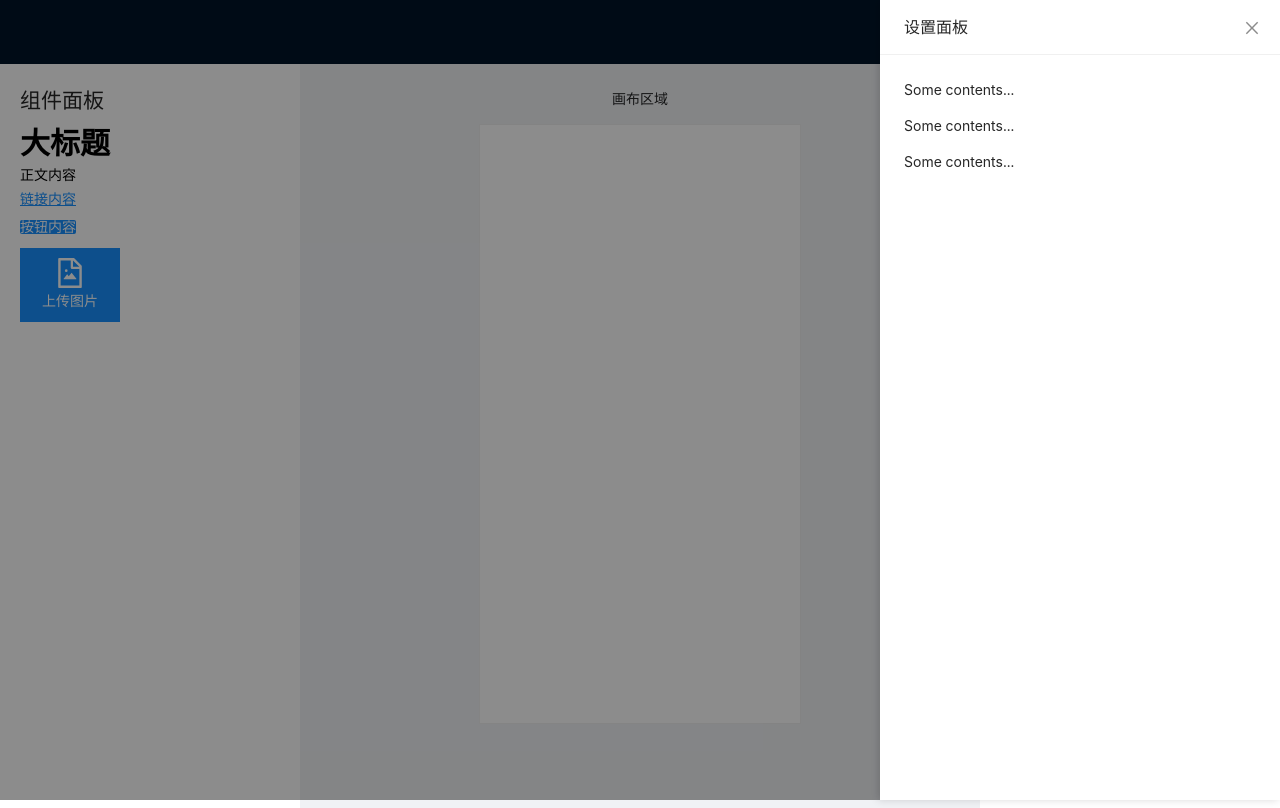
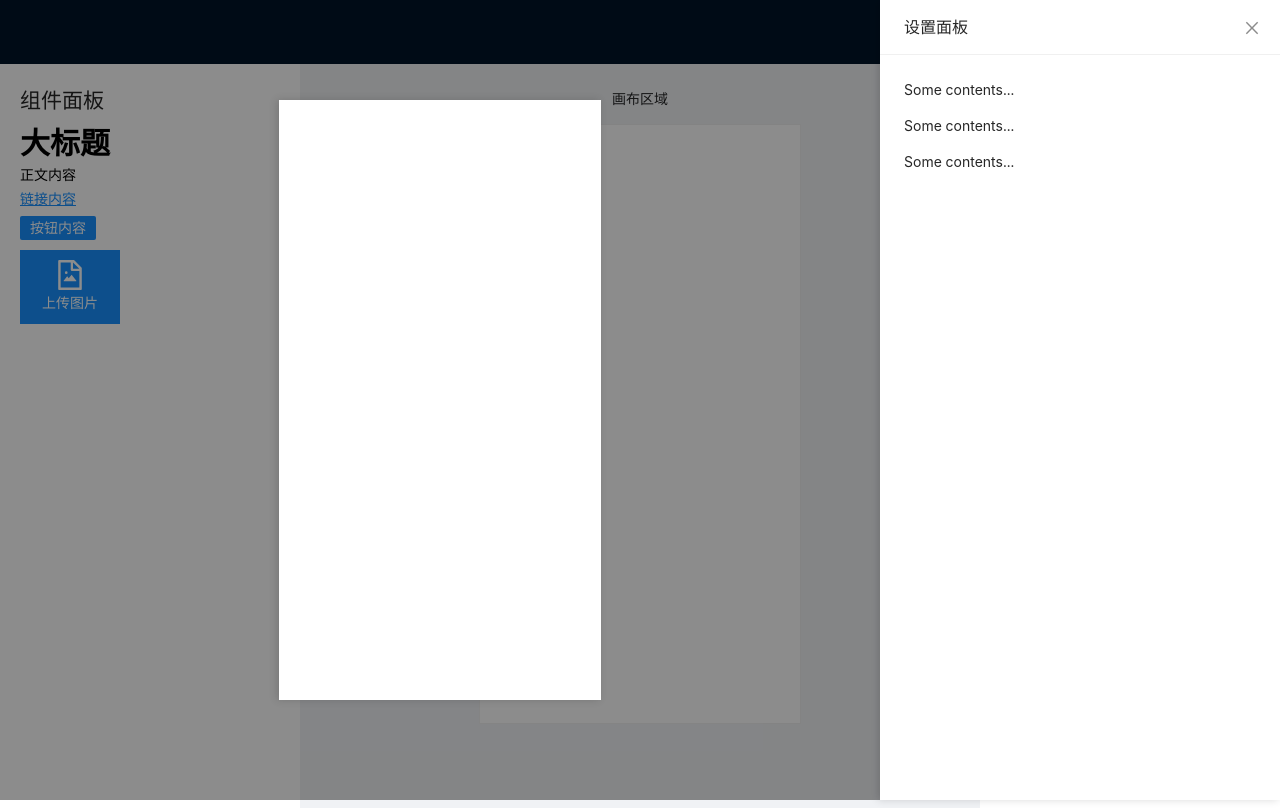
Before and after one commit to imooc-lego/editor, a Vue app: page / in a window 1280 px wide. Both pictures are taken after a click on the item "预览和设置". Built offline with nearby package versions, Linux system fonts and the light colour scheme.

Commit message:
add Preview page

```diff
--- a/src/components/ComponentsList.vue
+++ b/src/components/ComponentsList.vue
@@ -93,6 +93,10 @@ const componentsList: CreateComponentType[] = [
       borderWidth: '1px',
       borderColor: '#1890ff',
       borderRadius: '2px',
+      paddingLeft: '10px',
+      paddingRight: '10px',
+      paddingTop: '5px',
+      paddingBottom: '5px',
       tag: 'button'
     }
   },
--- /dev/null
+++ b/src/components/FinalPage.vue
@@ -0,0 +1,34 @@
+<template>
+  <div class="final-page" :style="page.props">
+    <div v-for="item in components" :key="item.id">
+      <component :is="item.name" v-bind="item.props"/>
+    </div>
+  </div>
+</template>
+
+<script lang="ts">
+import { defineComponent, PropType } from 'vue'
+import { ComponentData, PageData } from '../store/index'
+import LText from '../components/LText.vue'
+import LImage from '../components/LImage.vue'
+export default defineComponent({
+  components: {
+    LText,
+    LImage
+  },
+  props: {
+    page: {
+      type: Object as PropType<PageData>,
+      required: true
+    },
+    components: {
+      type: Array as PropType<ComponentData[]>,
+      required: true
+    }
+  }
+})
+</script>
+
+<style>
+
+</style>
--- a/src/store/index.ts
+++ b/src/store/index.ts
@@ -11,9 +11,9 @@ export interface ComponentData {
   isLocked?: boolean;
 }
 export interface PageData {
-  props?: { [key: string]: any };
-  id?: string;
-  name?: string;
+  props: { [key: string]: any };
+  id: string;
+  name: string;
 }
 export interface GlobalDataProps {
   // 页面所有组件
--- a/src/views/Home.vue
+++ b/src/views/Home.vue
@@ -11,6 +11,11 @@
       <p>Some contents...</p>
       <p>Some contents...</p>
     </a-drawer>
+    <div class="final-preview" v-if="visible">
+      <div class="final-preview-inner">
+        <final-page :page="pageState" :components="components"></final-page>
+      </div>
+    </div>
     <a-modal
       title="Title"
       v-model:visible="showModal"
@@ -134,6 +139,7 @@ import ComponentsList from '../components/ComponentsList.vue'
 import EditGroup from '../components/EditGroup.vue'
 import PropsTable from '../components/PropsTable.vue'
 import LayerList from '../components/LayerList.vue'
+import FinalPage from '../components/FinalPage.vue'
 import mapPropsToComponents from '../propsMap'
 import { ComponentData, GlobalDataProps } from '../store/index'
 import { initHotKeys } from '../plugins/hotKeys'
@@ -148,7 +154,8 @@ export default defineComponent({
     ComponentsList,
     EditGroup,
     LayerList,
-    PropsTable
+    PropsTable,
+    FinalPage
   },
   setup () {
     const store = useStore<GlobalDataProps>()
@@ -256,4 +263,23 @@ export default defineComponent({
 .page-settings {
   padding: 16px;
 }
+.final-preview {
+  position: absolute;
+  width: calc(100% - 400px);
+  height: 100%;
+  background: transparent;
+  top: 0;
+  left: 0;
+  z-index: 1500;
+  display: flex;
+  align-items: center;
+  justify-content: center;
+}
+.final-preview-inner {
+  width: 322px;
+  height: 600px;
+  background: #fff;
+  box-shadow: -2px 0 8px rgba(0, 0, 0, 0.15);
+  position: relative;
+}
 </style>
```
